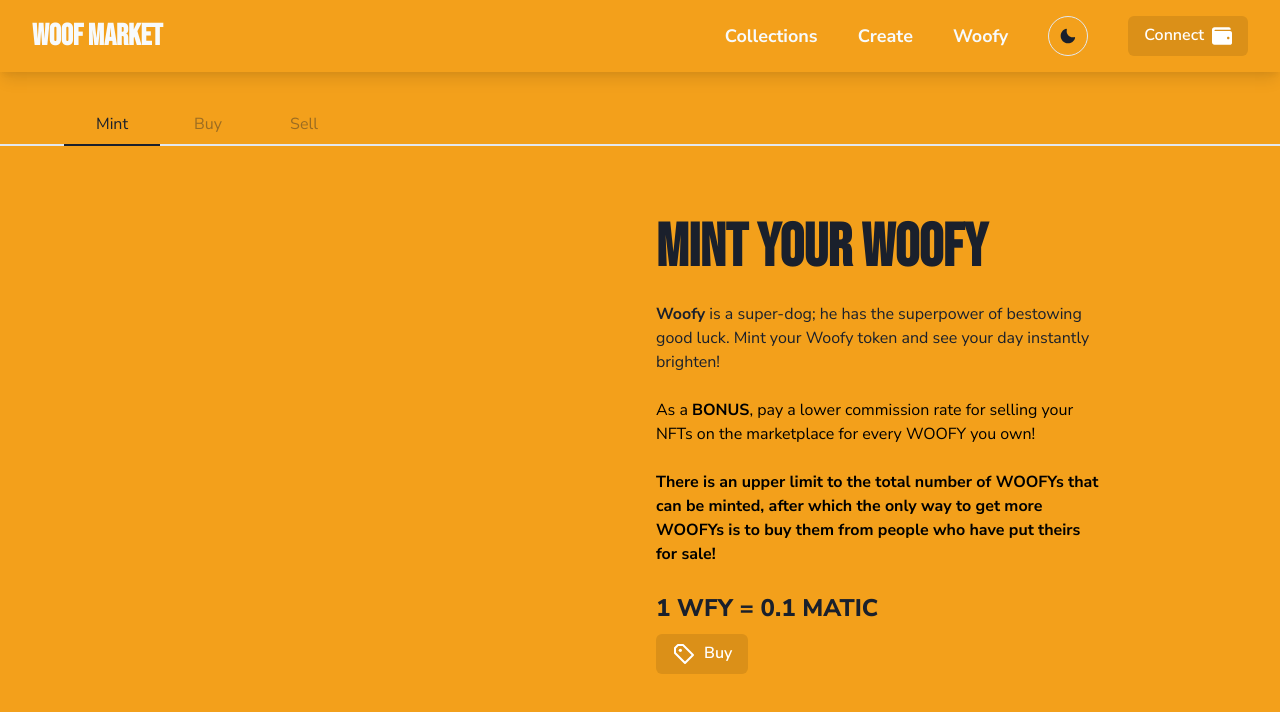
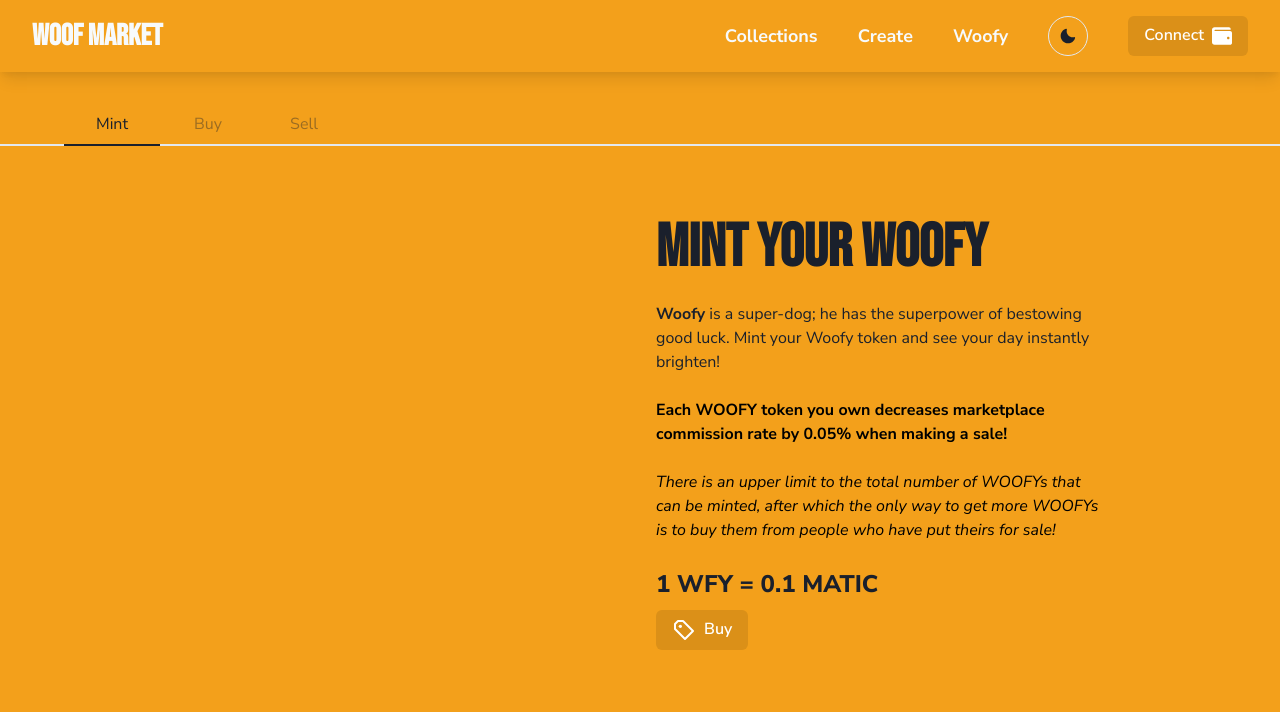
Before and after one commit to captain-woof/woofy-market, a Next.js app in the folder client/: page /woofy in a window 1280 px wide. Shown: the top 712 px of the page. Built offline with nearby package versions, Linux system fonts and the light colour scheme.

Commit message:
Added commission rate decrease desc

```diff
--- a/client/components/pages/woofy/mint.tsx
+++ b/client/components/pages/woofy/mint.tsx
@@ -26,8 +26,8 @@ export default function Mint() {
                     {/* Purchase */}
                     <Heading size="3xl" textAlign={{ base: "center", md: "start" }}>Mint your WOOFY</Heading>
                     <Text marginTop="6"><b>Woofy</b> is a super-dog; he has the superpower of bestowing good luck. Mint your Woofy token and see your day instantly brighten!</Text>
-                    <Text color={highlightColor} marginTop="6">As a <Text as="span" fontWeight={700}>BONUS</Text>, pay a lower commission rate for selling your NFTs on the marketplace for every WOOFY you own!</Text>
-                    <Text marginTop="6" color={highlightColor} fontWeight={700}>There is an upper limit to the total number of WOOFYs that can be minted, after which the only way to get more WOOFYs is to buy them from people who have put theirs for sale!</Text>
+                    <Text color={highlightColor} marginTop="6" fontWeight={700}>Each WOOFY token you own decreases marketplace commission rate by 0.05% when making a sale!</Text>
+                    <Text marginTop="6" color={highlightColor} fontStyle="italic">There is an upper limit to the total number of WOOFYs that can be minted, after which the only way to get more WOOFYs is to buy them from people who have put theirs for sale!</Text>
                     <Text fontSize="2xl" fontWeight={800} marginTop="6" textAlign={{ base: "center", md: "start" }}>1 WFY = 0.1 MATIC</Text>
 
                     <Flex flexWrap="wrap" alignItems="center" gap={{ base: "4", md: "2" }} marginTop={{ base: "4", md: "2" }} width="fit-content" marginX={{ base: "auto", md: "unset" }} flexDirection={{ base: "column", md: "row" }}>
```
Also changed, not shown: client/components/pages/collections/nftCollection.tsx (+11 -6 lines).
